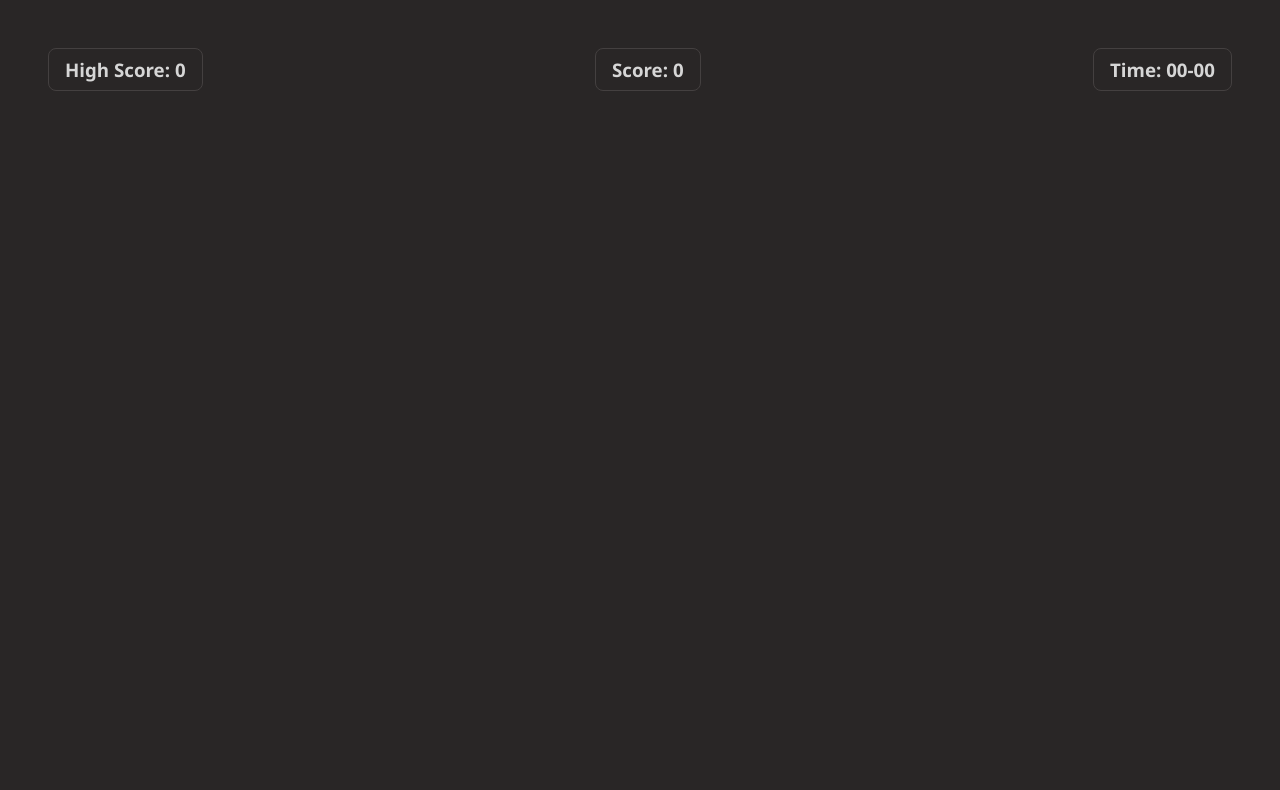
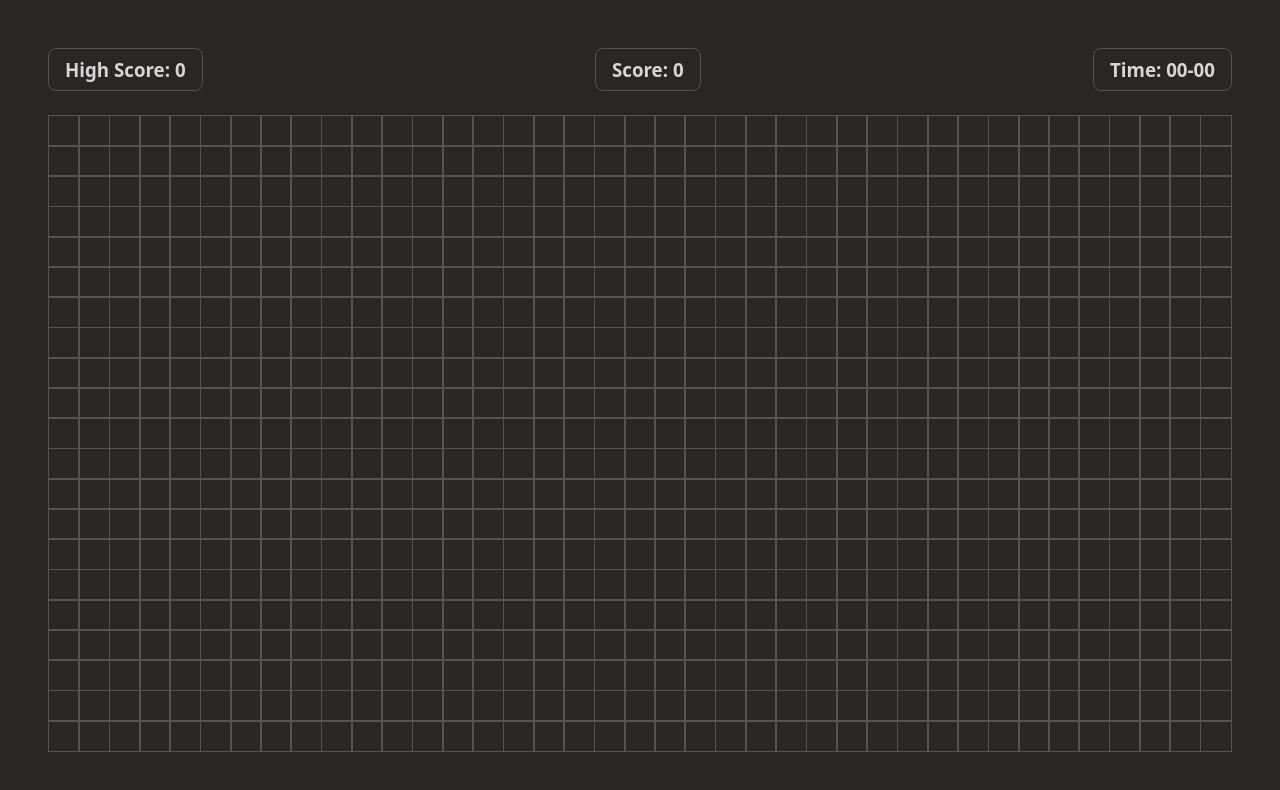
Before and after one commit to Pankajgour12/SNEKE-GAME, a plain HTML site: page index.html in a window 1280 px wide. Drawn offline with Linux system fonts and the light colour scheme.

Commit message:
Implement game board rendering and layout adjustments

```diff
--- a/index.html
+++ b/index.html
@@ -31,8 +31,16 @@
           </div>
         </div>
 
-        <div class="board"></div>
+        <div class="board">
+
+           </div>
+
+
+
+
+        </div>
       </section>
     </main>
+    <script src="script.js"></script>
   </body>
 </html>
--- /dev/null
+++ b/script.js
@@ -0,0 +1,14 @@
+const board = document.querySelector('.board');
+
+const blockHeight = 30;
+const blockWidth = 30;
+
+const cols = Math.floor(board.clientWidth / blockWidth);
+const rows = Math.floor(board.clientHeight / blockHeight);
+
+
+for (let i = 0; i < rows * cols; i++) {
+  const block = document.createElement('div');
+  block.classList.add('block');
+  board.appendChild(block);
+}
--- a/style.css
+++ b/style.css
@@ -1,13 +1,6 @@
-:root{
-/* Background Color */
+:root {
   --bg-primary-color: #292626;
-
-
-/* Text Color */
   --text-primary-color: #d6d6d6;
-
-
- /*  Spacing variavles */
   --spacing-xs: 4px;
   --spacing-sm: 8px;
   --spacing-md: 16px;
@@ -15,15 +8,7 @@
   --spacing-xl: 32px;
   --spacing-2xl: 48px;
   --spacing-3xl: 64px;
-
-
-/* Bordor colors */
---border-color: #444040;
-
-
-
-
-
+  --border-color: #545252;
 }
 
 * {
@@ -31,39 +16,55 @@
   padding: 0;
   box-sizing: border-box;
 }
+
 html,
 body {
   height: 100%;
   width: 100%;
   background-color: var(--bg-primary-color);
   color: var(--text-primary-color);
-    font-family: 'Segoe UI', Tahoma, Geneva, Verdana, sans-serif;
+  font-family: system-ui, -apple-system, BlinkMacSystemFont, 'Segoe UI', Roboto, Oxygen, Ubuntu, Cantarell, 'Open Sans', 'Helvetica Neue', sans-serif;
 }
 
-
 main,
- section{
+section {
   width: 100%;
   height: 100%;
+}
 
+section {
+  padding: var(--spacing-2xl);
+  display: flex;
+  flex-direction: column;
+  height: 100%;
+  gap: var(--spacing-lg);
+}
 
-
-}
-section{
-    padding: var(--spacing-2xl);
-}
-section .infos{
+section .infos {
   width: 100%;
   display: flex;
   justify-content: space-between;
-
-
 }
 
-
-.info{
+.info {
   padding: var(--spacing-sm) var(--spacing-md);
-
   border: 1px solid var(--border-color);
   border-radius: var(--spacing-sm);
 }
+
+.board {
+  border: 1px solid var(--border-color);
+  flex-grow: 1;
+  display: grid;
+    overflow: hidden;
+  grid-template-columns: repeat(auto-fill, minmax(30px, 1fr));
+  grid-template-rows: repeat(auto-fill, minmax(30px, 1fr));
+  height: 80vh;
+}
+
+.block {
+
+  width: 30px;
+  height: 30px;
+  outline: 1px solid var(--border-color);
+}
```
Lines whose indentation alone changed are shown as unchanged.
